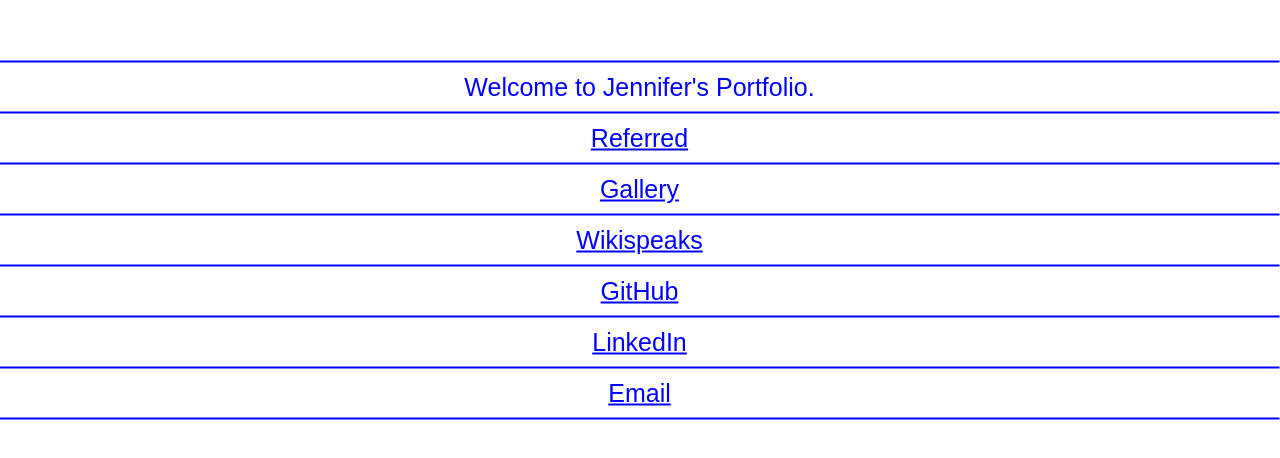
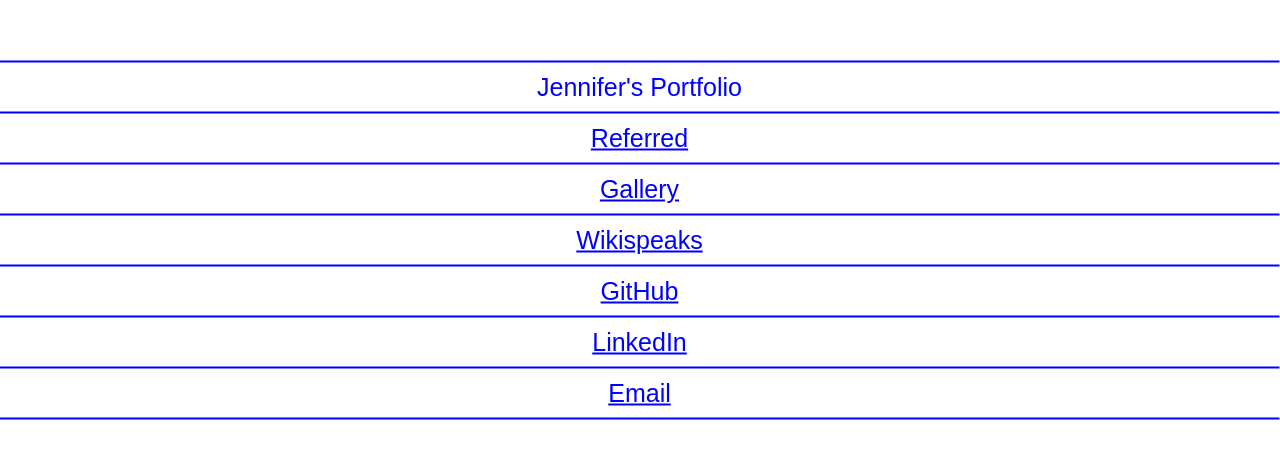
Before and after one commit to jennifer/personal-simple-site, a plain HTML site: page index.html in a window 1280 px wide. Shown: the part 168-626 px from the top of the page. Drawn offline with Linux system fonts and the light colour scheme.

Commit message:
update header

```diff
--- a/index.html
+++ b/index.html
@@ -25,7 +25,7 @@
   </style>
 </head>
 <body>
-  <h1>Welcome to Jennifer's Portfolio.</h1>
+  <h1>Jennifer's Portfolio</h1>
   <a href='https://referred-app.herokuapp.com/' target='_blank'>Referred</a>
   <a href='https://website-gallery.herokuapp.com/' target='_blank'>Gallery</a>
   <a href='https://wikispeaks.herokuapp.com/' target='_blank'>Wikispeaks</a>
```
